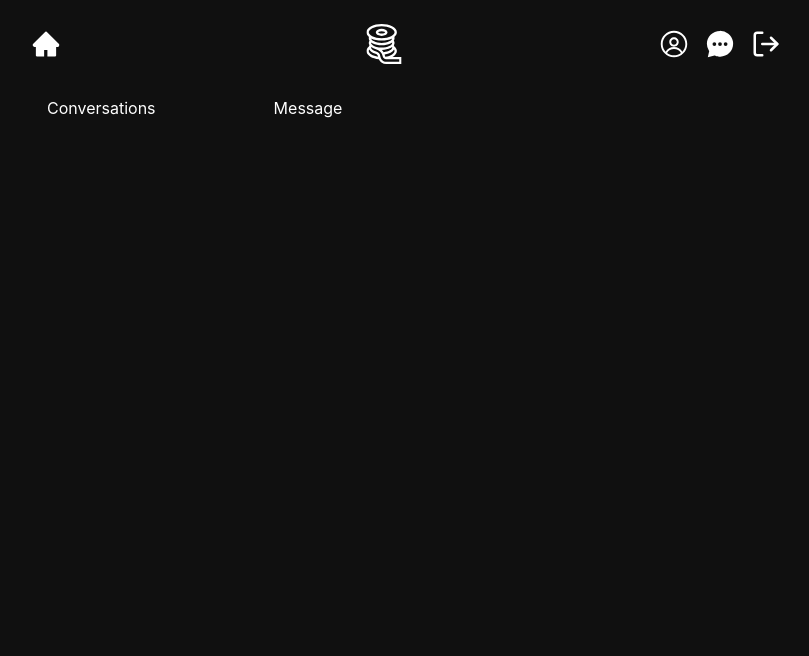
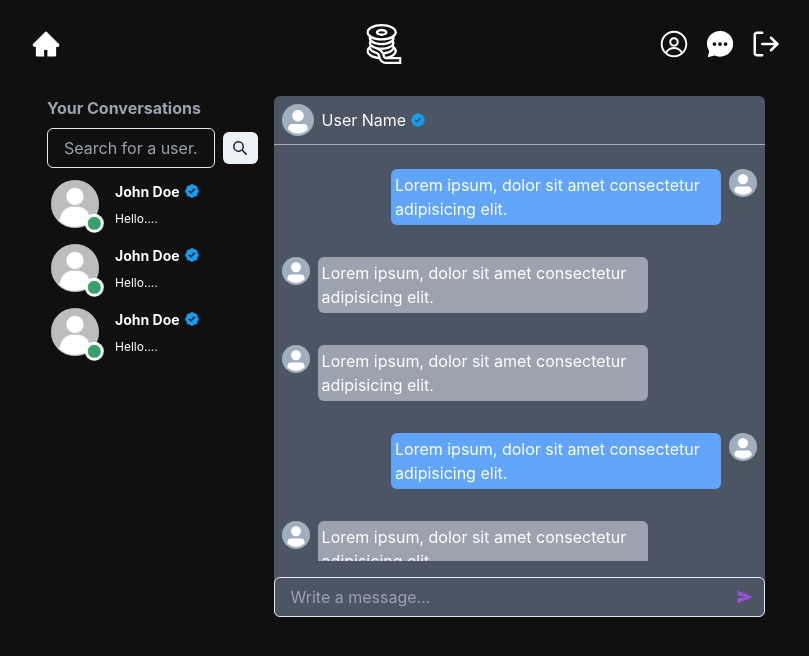
Before and after one commit to tanmay-tiwari-20/Spools, a React (Vite) app in the folder frontend/: page /chat in a window 1280 px wide. Shown: the top 656 px of the page, without its empty margins (234-1043 px from the left). Built offline with nearby package versions, Linux system fonts and the light colour scheme; sample sign-in values are in the browser's storage.

Commit message:
Basic UI of chat page is done

```diff
--- /dev/null
+++ b/frontend/src/Components/Conversation.jsx
@@ -0,0 +1,38 @@
+import {
+  Avatar,
+  AvatarBadge,
+  Image,
+  Stack,
+  Text,
+  WrapItem,
+} from "@chakra-ui/react";
+
+const Conversation = () => {
+  return (
+    <div className="flex gap-4 items-center p-1 hover:cursor-pointer hover:bg-gray-600 hover:dark:bg-gray-600 rounded-md">
+      <WrapItem>
+        <Avatar
+          size={{
+            base: "xs",
+            sm: "sm",
+            md: "md",
+          }}
+          src="defaultdp.png"
+        >
+          <AvatarBadge boxSize="1em" bg="green.500" />
+        </Avatar>
+      </WrapItem>
+
+      <Stack direction={"column"} fontSize={"sm"}>
+        <Text fontWeight="700" display={"flex"} alignItems={"center"}>
+          John Doe <Image src="/verified.png" w={4} h={4} ml={1} />
+        </Text>
+        <Text fontSize={"xs"} display={"flex"} alignItems={"center"} gap={1}>
+            Hello....
+        </Text>
+      </Stack>
+    </div>
+  );
+};
+
+export default Conversation;
--- /dev/null
+++ b/frontend/src/Components/Message.jsx
@@ -0,0 +1,25 @@
+import { Avatar } from "@chakra-ui/react";
+
+const Message = ({ ownMessage }) => {
+  return (
+    <>
+      {ownMessage ? (
+        <div className="flex self-end gap-2 p-2">
+          <p className="max-w-[330px] bg-blue-400 p-1 rounded-md">
+            Lorem ipsum, dolor sit amet consectetur adipisicing elit.
+          </p>
+          <Avatar src="" w={7} h={7} />
+        </div>
+      ) : (
+        <div className="flex gap-2 p-2">
+          <Avatar src="" w={7} h={7} />
+          <p className="max-w-[330px] bg-gray-400 p-1 rounded-md">
+            Lorem ipsum, dolor sit amet consectetur adipisicing elit.
+          </p>
+        </div>
+      )}
+    </>
+  );
+};
+
+export default Message;
--- /dev/null
+++ b/frontend/src/Components/MessageContainer.jsx
@@ -0,0 +1,57 @@
+import {
+  Avatar,
+  Divider,
+  Image,
+  Skeleton,
+  SkeletonCircle,
+} from "@chakra-ui/react";
+import Message from "./Message";
+import MessageInput from "./MessageInput";
+
+const MessageContainer = () => {
+  return (
+    <div className="flex flex-[70%] bg-gray-600 rounded-md flex-col">
+      <div className="flex w-full h-12 items-center gap-2 p-2">
+        <Avatar src="" size={"sm"} />
+        <p className="flex items-center">
+          User Name
+          <Image src="/verified.png" w={4} h={4} ml={1} />
+        </p>
+      </div>
+      <Divider />
+
+      <div className="flex flex-col gap-4 my-4 h-[400px] overflow-y-auto">
+        {false &&
+          [...Array(5)].map((_, i) => (
+            <div
+              key={i}
+              className={`flex gap-2 items-center p-1 rounded-md ${
+                i % 2 === 0 ? "self-start" : "self-end"
+              }`}
+            >
+              {i % 2 === 0 && <SkeletonCircle size={7} />}
+              <div className="flex flex-col gap-2">
+                <Skeleton h={"8px"} w={"250px"} />
+                <Skeleton h={"8px"} w={"250px"} />
+                <Skeleton h={"8px"} w={"250px"} />
+              </div>
+              {i % 2 !== 0 && <SkeletonCircle size={7} />}
+            </div>
+          ))}
+
+          <Message ownMessage={true} />
+          <Message ownMessage={false} />
+          <Message ownMessage={false} />
+          <Message ownMessage={true} />
+          <Message ownMessage={false} />
+          <Message ownMessage={true} />
+          <Message ownMessage={false} />
+          <Message ownMessage={true} />
+      </div>
+
+      <MessageInput />
+    </div>
+  );
+};
+
+export default MessageContainer;
--- /dev/null
+++ b/frontend/src/Components/MessageInput.jsx
@@ -0,0 +1,17 @@
+import { Input, InputGroup, InputRightElement } from "@chakra-ui/react"
+import { IoSendSharp } from "react-icons/io5"
+
+const MessageInput = () => {
+  return (
+    <form>
+        <InputGroup>
+          <Input type="text" placeholder="Write a message..." />
+          <InputRightElement>
+            <IoSendSharp className="text-softPurple" />
+          </InputRightElement>
+        </InputGroup>
+    </form>
+  )
+}
+
+export default MessageInput
--- a/frontend/src/Pages/ChatPage.jsx
+++ b/frontend/src/Pages/ChatPage.jsx
@@ -1,13 +1,51 @@
+import { Button, Input, Skeleton, SkeletonCircle } from "@chakra-ui/react";
+import { SearchIcon } from "@chakra-ui/icons";
+import Conversation from "../Components/Conversation";
+import { GiConversation } from "react-icons/gi";
+import MessageContainer from "../Components/MessageContainer";
 
 const ChatPage = () => {
   return (
     <div className="absolute left-[50%] -translate-x-[50%] md:w-[750px] p-4 w-full">
       <div className="flex gap-4 flex-col md:flex-row max-w-[400px] md:max-w-full mx-auto">
-        <div className="flex flex-[30%]">Conversations</div>
-        <div className="flex flex-[70%]">Message</div>
+        <div className="flex flex-[30%] gap-2 flex-col max-w-[250px] md:max-w-full mx-auto">
+          <p className="font-bold text-gray-600 dark:text-gray-400">
+            Your Conversations
+          </p>
+          <form>
+            <div className="flex items-center gap-2">
+              <Input placeholder="Search for a user..." />
+              <Button size={"sm"}>
+                <SearchIcon />
+              </Button>
+            </div>
+          </form>
+          {false &&
+            [0, 1, 2, 3, 4].map((_, i) => (
+              <div key={i} className="flex gap-4 items-center p-1 rounded-md">
+                <div>
+                  <SkeletonCircle size={10} />
+                </div>
+                <div className="flex w-full flex-col gap-3">
+                  <Skeleton h={"10px"} w={"80px"} />
+                  <Skeleton h={"8px"} w={"90%"} />
+                </div>
+              </div>
+            ))}
+
+          <Conversation />
+          <Conversation />
+          <Conversation />
+        </div>
+
+        {/* <div className="flex flex-[70%] rounded-md p-2 flex-col items-center justify-center h-[400px]">
+          <GiConversation size={100} />
+          <p className="">Select a conversation to start messaging</p>
+        </div> */}
+        <MessageContainer />
       </div>
     </div>
-  )
-}
+  );
+};
 
-export default ChatPage
+export default ChatPage;
--- a/frontend/src/index.css
+++ b/frontend/src/index.css
@@ -9,9 +9,15 @@
 ::-webkit-scrollbar {
     width: 7px;
     background-color: #101010;
+    border-radius: 40px;
 }
 
 ::-webkit-scrollbar-thumb {
     background: linear-gradient(to bottom, #0095f6, #9b51e0);
     border-radius: 40px;
+    cursor: pointer;
 }
+
+:hover::-webkit-scrollbar-thumb {
+    background: linear-gradient(to bottom, #12a5ef, #9b69e6);
+}
```
